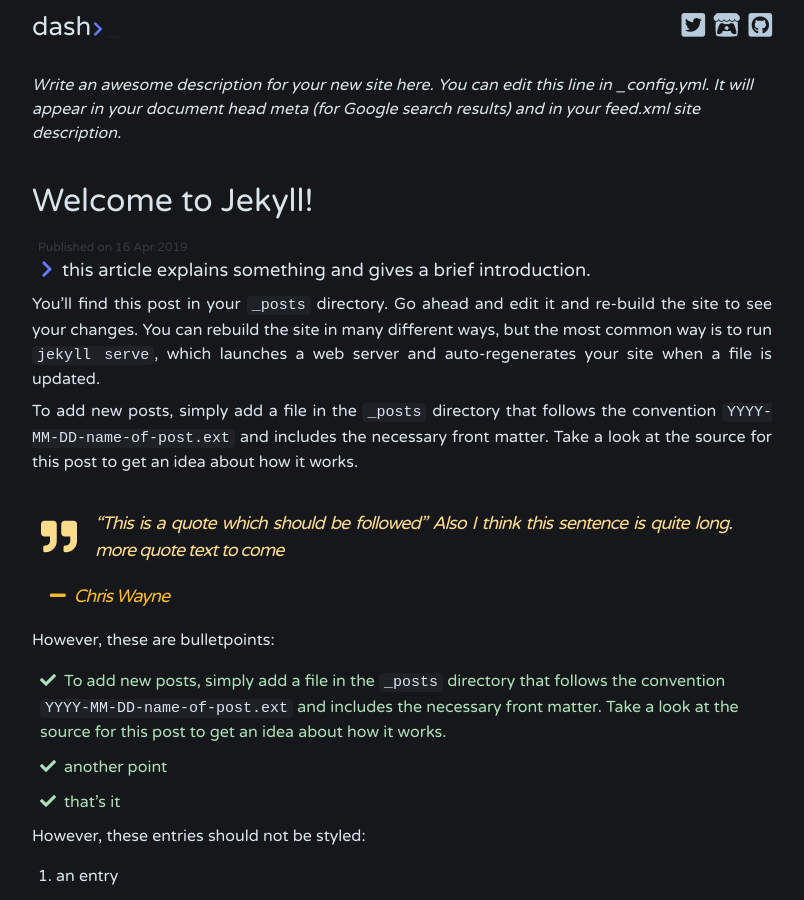
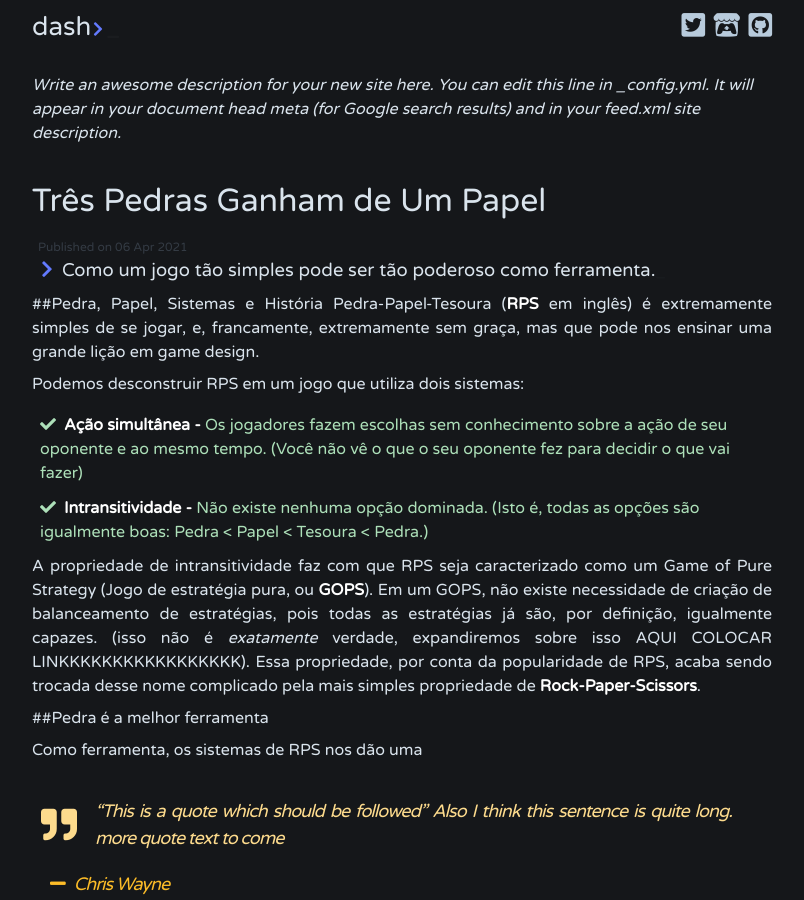
Before and after one commit to zappabad/blog_site, a Jekyll site: the page built from _posts/2021-04-06-pedra-papel-tesoura.md, in a window 1280 px wide and 900 px high. Shown: the whole window, without its empty margins (238-1042 px from the left). Built offline with Jekyll 4.4.1, drawn with Linux system fonts in a browser that asks for light colours; comment, search, counter and statistics services are not loaded.

Commit message:
teste de primeiro post

```diff
--- a/_posts/2019-04-16-welcome-to-jekyll2.md
+++ b/_posts/2021-04-06-pedra-papel-tesoura.md
@@ -1,12 +1,30 @@
 ---
 layout: post
-title:  "Welcome to Jekyll!"
-description: this article explains something and gives a brief introduction.
-tags: welcome introduction
+title:  "Três Pedras Ganham de Um Papel"
+description: Como um jogo tão simples pode ser tão poderoso como ferramenta.
+tags: sistemas design
 ---
-You’ll find this post in your `_posts` directory. Go ahead and edit it and re-build the site to see your changes. You can rebuild the site in many different ways, but the most common way is to run `jekyll serve`, which launches a web server and auto-regenerates your site when a file is updated.
 
-To add new posts, simply add a file in the `_posts` directory that follows the convention `YYYY-MM-DD-name-of-post.ext` and includes the necessary front matter. Take a look at the source for this post to get an idea about how it works.
+##Pedra, Papel, Sistemas e História
+Pedra-Papel-Tesoura (**RPS** em inglês) é extremamente simples de se jogar, e, francamente, extremamente sem graça, mas
+que pode nos ensinar uma grande lição em game design.
+
+Podemos desconstruir RPS em um jogo que utiliza dois sistemas:
+
+* **Ação simultânea -** Os jogadores fazem escolhas sem conhecimento sobre a ação de seu oponente e ao mesmo tempo.
+  (Você não vê o que o seu oponente fez para decidir o que vai fazer)
+* **Intransitividade -** Não existe nenhuma opção dominada. (Isto é, todas as opções são igualmente boas: Pedra <
+  Papel < Tesoura < Pedra.)
+
+A propriedade de intransitividade faz com que RPS seja caracterizado como um Game of Pure Strategy (Jogo de estratégia
+pura, ou **GOPS**). Em um GOPS, não existe necessidade de criação de balanceamento de estratégias, pois todas as
+estratégias já são, por definição, igualmente capazes. (isso não é *exatamente* verdade, expandiremos sobre isso
+AQUI COLOCAR LINKKKKKKKKKKKKKKKKK). Essa propriedade, por conta da popularidade de RPS, acaba sendo trocada desse
+nome complicado pela mais simples propriedade de **Rock-Paper-Scissors**.
+
+##Pedra é a melhor ferramenta
+
+Como ferramenta, os sistemas de RPS nos dão uma
 
 > "This is a quote which should be followed"
 > Also I think this sentence is quite long.
```
